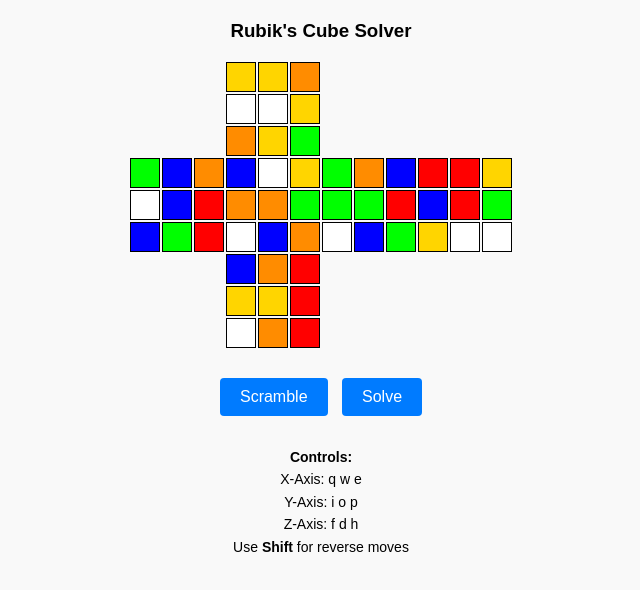
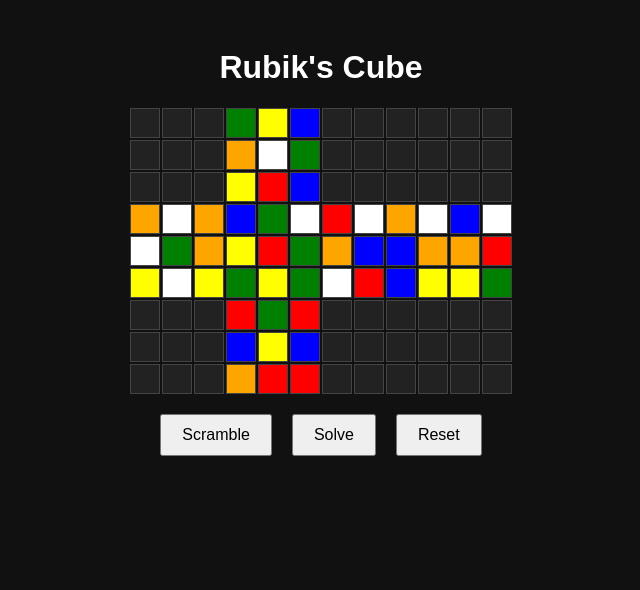
Before and after one commit to SriPoshma21/Rubikcube-Task, a plain HTML site: page index.html in a window 1280 px wide. Both pictures are taken after a click on the button "Scramble". Shown: the whole page, without its empty margins (319-959 px from the left). Drawn offline with Linux system fonts and the light colour scheme.

Commit message:
added solve functionality and made chnages in ui

```diff
--- a/index.html
+++ b/index.html
@@ -1,111 +1,21 @@
 <!DOCTYPE html>
 <html lang="en">
 <head>
-  <meta charset="UTF-8">
+  <meta charset="UTF-8" />
+  <meta name="viewport" content="width=device-width, initial-scale=1.0"/>
   <title>Rubik's Cube Solver</title>
-  <!-- <style>
-    body {
-      font-family: sans-serif;
-      text-align: center;
-      margin: 20px;
-    }
-
-    #cube {
-      margin: 20px auto;
-      display: grid;
-      grid-template-columns: repeat(12, 30px);
-      grid-template-rows: repeat(9, 30px);
-      gap: 2px;
-      justify-content: center;
-    }
-
-    .sticker {
-      width: 30px;
-      height: 30px;
-      border: 1px solid #000;
-    }
-
-    .w { background: white; }
-    .y { background: #FFD500; }
-    .r { background: red; }
-    .o { background: orange; }
-    .g { background: green; }
-    .b { background: blue; }
-
-    button {
-      margin: 5px;
-      padding: 10px 20px;
-    }
-  </style> -->
-  <style>
-  body {
-    font-family: sans-serif;
-    text-align: center;
-    margin: 20px;
-    background-color: #f9f9f9;
-  }
-
-  #cube {
-    display: grid;
-    grid-template-columns: repeat(12, 30px);
-    grid-template-rows: repeat(9, 30px);
-    gap: 2px;
-    margin: 20px auto;
-    width: fit-content;
-  }
-
-  .sticker {
-    width: 30px;
-    height: 30px;
-    border: 1px solid #000;
-    box-sizing: border-box;
-  }
-
-  .w { background: #ffffff; }
-  .y { background: #FFD500; }
-  .r { background: #FF0000; }
-  .o { background: #FF8C00; }
-  .g { background: #00FF00; }
-  .b { background: #0000FF; }
-
-  button {
-    margin: 10px 5px;
-    padding: 10px 20px;
-    font-size: 16px;
-    cursor: pointer;
-    border: none;
-    background-color: #007bff;
-    color: white;
-    border-radius: 4px;
-  }
-
-  button:hover {
-    background-color: #0056b3;
-  }
-
-  h1 {
-    margin-bottom: 10px;
-  }
-
-  p {
-    font-size: 14px;
-    margin-top: 20px;
-    line-height: 1.6;
-  }
-</style>
-
+  <link rel="stylesheet" href="style.css" />
 </head>
 <body>
-  <h3>Rubik's Cube Solver</h3>
-  <div id="cube"></div>
-  <button onclick="scramble()">Scramble</button>
-  <button onclick="solveCube()">Solve</button>
-  <p><b>Controls:</b> <br>
-    X-Axis: q w e <br>
-    Y-Axis: i o p <br>
-    Z-Axis: f d h <br>
-    Use <b>Shift</b> for reverse moves
-  </p>
+  <h1>Rubik's Cube</h1>
+
+  <div id="cube" class="cube-container"></div>
+
+  <div class="controls">
+    <button id="scrambleBtn">Scramble</button>
+    <button id="solveBtn">Solve</button>
+    <button id="resetBtn">Reset</button>
+  </div>
 
   <script src="main.js"></script>
 </body>
--- a/main.js
+++ b/main.js
@@ -1,317 +1,196 @@
-class Cube {
+class RubiksCube {
   constructor() {
     this.faces = {
-      U: Array(9).fill('w'),
-      D: Array(9).fill('y'),
-      F: Array(9).fill('g'),
-      B: Array(9).fill('b'),
-      L: Array(9).fill('o'),
-      R: Array(9).fill('r'),
+      top: Array(9).fill(0), bottom: Array(9).fill(1),
+      front: Array(9).fill(2), back: Array(9).fill(3),
+      right: Array(9).fill(4), left: Array(9).fill(5),
     };
-    this.moves = [];
+    this.colors = ["white", "yellow", "red", "orange", "blue", "green"];
   }
 
-  toString() {
-    return Object.values(this.faces).flat().join('');
+  reset() {
+    this.faces = {
+      top: Array(9).fill(0), bottom: Array(9).fill(1),
+      front: Array(9).fill(2), back: Array(9).fill(3),
+      right: Array(9).fill(4), left: Array(9).fill(5),
+    };
   }
 
-  rotateFace(face, clockwise = true) {
-    const f = this.faces[face];
-    const rotated = clockwise
-      ? [f[6], f[3], f[0], f[7], f[4], f[1], f[8], f[5], f[2]]
-      : [f[2], f[5], f[8], f[1], f[4], f[7], f[0], f[3], f[6]];
-    this.faces[face] = rotated;
+  saveState() {
+    return JSON.parse(JSON.stringify(this.faces));
   }
 
- rotateX(layer, clockwise = true) {
-  const { U, D, F, B, L, R } = this.faces;
+  restoreState(state) {
+    this.faces = JSON.parse(JSON.stringify(state));
+  }
 
-  if (layer === 'R') {
-    this.rotateFace('R', clockwise);
+  rotateFace(f) {
+    const a = this.faces[f], t = [...a];
+    a[0] = t[6]; a[1] = t[3]; a[2] = t[0];
+    a[3] = t[7]; a[4] = t[4]; a[5] = t[1];
+    a[6] = t[8]; a[7] = t[5]; a[8] = t[2];
+  }
 
-    const u = [U[2], U[5], U[8]];
-    const f = [F[2], F[5], F[8]];
-    const d = [D[2], D[5], D[8]];
-    const b = [B[6], B[3], B[0]];
+  R() { this.rotateFace("right");
+    const { top, front, bottom, back } = this.faces;
+    const t = [top[2], top[5], top[8]];
+    [top[2], top[5], top[8]] = [front[2], front[5], front[8]];
+    [front[2], front[5], front[8]] = [bottom[2], bottom[5], bottom[8]];
+    [bottom[2], bottom[5], bottom[8]] = [back[6], back[3], back[0]];
+    [back[6], back[3], back[0]] = t;
+  }
 
-    if (clockwise) {
-      [F[2], F[5], F[8]] = u;
-      [D[2], D[5], D[8]] = f;
-      [B[6], B[3], B[0]] = d;
-      [U[2], U[5], U[8]] = b;
-    } else {
-      [B[6], B[3], B[0]] = u;
-      [D[2], D[5], D[8]] = b;
-      [F[2], F[5], F[8]] = d;
-      [U[2], U[5], U[8]] = f;
+  L() { this.rotateFace("left");
+    const { top, front, bottom, back } = this.faces;
+    const t = [top[0], top[3], top[6]];
+    [top[0], top[3], top[6]] = [back[8], back[5], back[2]];
+    [back[8], back[5], back[2]] = [bottom[0], bottom[3], bottom[6]];
+    [bottom[0], bottom[3], bottom[6]] = [front[0], front[3], front[6]];
+    [front[0], front[3], front[6]] = t;
+  }
+
+  U() { this.rotateFace("top");
+    const { front, right, back, left } = this.faces;
+    const t = front.slice(0, 3);
+    front.splice(0, 3, ...right.slice(0, 3));
+    right.splice(0, 3, ...back.slice(0, 3));
+    back.splice(0, 3, ...left.slice(0, 3));
+    left.splice(0, 3, ...t);
+  }
+
+  D() { this.rotateFace("bottom");
+    const { front, right, back, left } = this.faces;
+    const t = front.slice(6, 9);
+    front.splice(6, 3, ...left.slice(6, 9));
+    left.splice(6, 3, ...back.slice(6, 9));
+    back.splice(6, 3, ...right.slice(6, 9));
+    right.splice(6, 3, ...t);
+  }
+
+  F() { this.rotateFace("front");
+    const { top, left, bottom, right } = this.faces;
+    const t = [top[6], top[7], top[8]];
+    [top[6], top[7], top[8]] = [left[8], left[5], left[2]];
+    [left[8], left[5], left[2]] = [bottom[2], bottom[1], bottom[0]];
+    [bottom[2], bottom[1], bottom[0]] = [right[0], right[3], right[6]];
+    [right[0], right[3], right[6]] = t;
+  }
+
+  B() { this.rotateFace("back");
+    const { top, right, bottom, left } = this.faces;
+    const t = [top[0], top[1], top[2]];
+    [top[0], top[1], top[2]] = [right[2], right[5], right[8]];
+    [right[2], right[5], right[8]] = [bottom[8], bottom[7], bottom[6]];
+    [bottom[8], bottom[7], bottom[6]] = [left[6], left[3], left[0]];
+    [left[6], left[3], left[0]] = t;
+  }
+
+  executeMove(m) {
+    const move = m.replace("'", "");
+    for (let i = 0; i < (m.includes("'") ? 3 : 1); i++) {
+      this[move]();
     }
   }
 
-  else if (layer === 'L') {
-    this.rotateFace('L', clockwise);
-
-    const u = [U[0], U[3], U[6]];
-    const f = [F[0], F[3], F[6]];
-    const d = [D[0], D[3], D[6]];
-    const b = [B[8], B[5], B[2]];
-
-    if (clockwise) {
-      [F[0], F[3], F[6]] = u;
-      [D[0], D[3], D[6]] = f;
-      [B[8], B[5], B[2]] = d;
-      [U[0], U[3], U[6]] = b;
-    } else {
-      [B[8], B[5], B[2]] = u;
-      [D[0], D[3], D[6]] = b;
-      [F[0], F[3], F[6]] = d;
-      [U[0], U[3], U[6]] = f;
+  generateScramble() {
+    const moves = ["R", "R'", "L", "L'", "U", "U'", "D", "D'", "F", "F'", "B", "B'"];
+    const scramble = [];
+    for (let i = 0; i < 20; i++) {
+      scramble.push(moves[Math.floor(Math.random() * moves.length)]);
     }
+    scramble.forEach(m => this.executeMove(m));
+    return scramble;
   }
 
-  else if (layer === 'M') {
-    const u = [U[1], U[4], U[7]];
-    const f = [F[1], F[4], F[7]];
-    const d = [D[1], D[4], D[7]];
-    const b = [B[7], B[4], B[1]];
+  getSolution(scramble) {
+    return scramble.slice().reverse().map(m => m.includes("'") ? m[0] : m + "'");
+  }
+}
 
-    if (clockwise) {
-      [F[1], F[4], F[7]] = u;
-      [D[1], D[4], D[7]] = f;
-      [B[7], B[4], B[1]] = d;
-      [U[1], U[4], U[7]] = b;
-    } else {
-      [B[7], B[4], B[1]] = u;
-      [D[1], D[4], D[7]] = b;
-      [F[1], F[4], F[7]] = d;
-      [U[1], U[4], U[7]] = f;
+class CubeUI {
+  constructor() {
+    this.cube = new RubiksCube();
+    this.scramble = [];
+    this.solution = [];
+    this.states = [];
+    this.index = 0;
+
+    this.init();
+    this.render();
+  }
+
+  init() {
+    this.cubeElement = document.getElementById("cube");
+    document.getElementById("scrambleBtn").onclick = () => this.scrambleCube();
+    document.getElementById("solveBtn").onclick = () => this.solveCube();
+    document.getElementById("resetBtn").onclick = () => this.resetCube();
+  }
+
+  scrambleCube() {
+    this.cube.reset();
+    this.scramble = this.cube.generateScramble();
+    this.solution = this.cube.getSolution(this.scramble);
+    this.states = [this.cube.saveState()];
+    for (const move of this.solution) {
+      this.cube.executeMove(move);
+      this.states.push(this.cube.saveState());
+    }
+    this.cube.restoreState(this.states[0]);
+    this.index = 0;
+    this.render();
+  }
+
+  solveCube() {
+    if (!this.states.length) return;
+    const step = () => {
+      if (this.index < this.solution.length) {
+        this.index++;
+        this.cube.restoreState(this.states[this.index]);
+        this.render();
+        setTimeout(step, 300);
+      }
+    };
+    step();
+  }
+
+  resetCube() {
+    this.cube.reset();
+    this.scramble = [];
+    this.solution = [];
+    this.states = [];
+    this.index = 0;
+    this.render();
+  }
+
+  render() {
+    this.cubeElement.innerHTML = "";
+    const layout = [
+      ["", "", "", "top", "top", "top", "", "", "", "", "", ""],
+      ["", "", "", "top", "top", "top", "", "", "", "", "", ""],
+      ["", "", "", "top", "top", "top", "", "", "", "", "", ""],
+      ["left", "left", "left", "front", "front", "front", "right", "right", "right", "back", "back", "back"],
+      ["left", "left", "left", "front", "front", "front", "right", "right", "right", "back", "back", "back"],
+      ["left", "left", "left", "front", "front", "front", "right", "right", "right", "back", "back", "back"],
+      ["", "", "", "bottom", "bottom", "bottom", "", "", "", "", "", ""],
+      ["", "", "", "bottom", "bottom", "bottom", "", "", "", "", "", ""],
+      ["", "", "", "bottom", "bottom", "bottom", "", "", "", "", "", ""],
+    ];
+
+    const counts = { top: 0, bottom: 0, front: 0, back: 0, left: 0, right: 0 };
+    for (let r = 0; r < 9; r++) {
+      for (let c = 0; c < 12; c++) {
+        const face = layout[r][c];
+        const div = document.createElement("div");
+        if (!face) {
+          div.className = "face empty";
+        } else {
+          const color = this.cube.colors[this.cube.faces[face][counts[face]++]];
+          div.className = `face ${color}`;
+        }
+        this.cubeElement.appendChild(div);
+      }
     }
   }
 }
 
-
-  rotateY(layer, clockwise = true) {
-  const { U, D, F, B, L, R } = this.faces;
-
-  if (layer === 'U') {
-    this.rotateFace('U', clockwise);
-
-    const f = F.slice(0, 3);
-    const r = R.slice(0, 3);
-    const b = B.slice(0, 3);
-    const l = L.slice(0, 3);
-
-    if (clockwise) {
-      [R[0], R[1], R[2]] = f;
-      [B[0], B[1], B[2]] = r;
-      [L[0], L[1], L[2]] = b;
-      [F[0], F[1], F[2]] = l;
-    } else {
-      [L[0], L[1], L[2]] = f;
-      [B[0], B[1], B[2]] = l;
-      [R[0], R[1], R[2]] = b;
-      [F[0], F[1], F[2]] = r;
-    }
-  }
-
-  else if (layer === 'D') {
-    this.rotateFace('D', clockwise);
-
-    const f = F.slice(6, 9);
-    const r = R.slice(6, 9);
-    const b = B.slice(6, 9);
-    const l = L.slice(6, 9);
-
-    if (clockwise) {
-      [R[6], R[7], R[8]] = f;
-      [B[6], B[7], B[8]] = r;
-      [L[6], L[7], L[8]] = b;
-      [F[6], F[7], F[8]] = l;
-    } else {
-      [L[6], L[7], L[8]] = f;
-      [B[6], B[7], B[8]] = l;
-      [R[6], R[7], R[8]] = b;
-      [F[6], F[7], F[8]] = r;
-    }
-  }
-
-  else if (layer === 'E') {
-    const f = [F[3], F[4], F[5]];
-    const r = [R[3], R[4], R[5]];
-    const b = [B[3], B[4], B[5]];
-    const l = [L[3], L[4], L[5]];
-
-    if (clockwise) {
-      [R[3], R[4], R[5]] = f;
-      [B[3], B[4], B[5]] = r;
-      [L[3], L[4], L[5]] = b;
-      [F[3], F[4], F[5]] = l;
-    } else {
-      [L[3], L[4], L[5]] = f;
-      [B[3], B[4], B[5]] = l;
-      [R[3], R[4], R[5]] = b;
-      [F[3], F[4], F[5]] = r;
-    }
-  }
-}
-
-rotateZ(layer, clockwise = true) {
-  const { U, D, F, B, L, R } = this.faces;
-
-  if (layer === 'F') {
-    this.rotateFace('F', clockwise);
-
-    const u = [U[6], U[7], U[8]];
-    const r = [R[0], R[3], R[6]];
-    const d = [D[2], D[1], D[0]];
-    const l = [L[8], L[5], L[2]];
-
-    if (clockwise) {
-      [R[0], R[3], R[6]] = u;
-      [D[0], D[1], D[2]] = r.reverse();
-      [L[2], L[5], L[8]] = d;
-      [U[6], U[7], U[8]] = l.reverse();
-    } else {
-      [L[2], L[5], L[8]] = u.reverse();
-      [D[0], D[1], D[2]] = l;
-      [R[0], R[3], R[6]] = d.reverse();
-      [U[6], U[7], U[8]] = r;
-    }
-  }
-
-  else if (layer === 'B') {
-    this.rotateFace('B', clockwise);
-
-    const u = [U[2], U[1], U[0]];
-    const r = [R[2], R[5], R[8]];
-    const d = [D[6], D[7], D[8]];
-    const l = [L[0], L[3], L[6]];
-
-    if (clockwise) {
-      [L[0], L[3], L[6]] = u;
-      [D[6], D[7], D[8]] = l.reverse();
-      [R[2], R[5], R[8]] = d;
-      [U[0], U[1], U[2]] = r.reverse();
-    } else {
-      [R[2], R[5], R[8]] = u.reverse();
-      [D[6], D[7], D[8]] = r;
-      [L[0], L[3], L[6]] = d.reverse();
-      [U[0], U[1], U[2]] = l;
-    }
-  }
-
-  else if (layer === 'S') {
-    const u = [U[3], U[4], U[5]];
-    const r = [R[1], R[4], R[7]];
-    const d = [D[5], D[4], D[3]];
-    const l = [L[7], L[4], L[1]];
-
-    if (clockwise) {
-      [R[1], R[4], R[7]] = u;
-      [D[3], D[4], D[5]] = r.reverse();
-      [L[1], L[4], L[7]] = d;
-      [U[3], U[4], U[5]] = l.reverse();
-    } else {
-      [L[1], L[4], L[7]] = u.reverse();
-      [D[3], D[4], D[5]] = l;
-      [R[1], R[4], R[7]] = d.reverse();
-      [U[3], U[4], U[5]] = r;
-    }
-  }
-}
-
-
-  makeMove(key, reverse = false) {
-    const moveMap = {
-      q: () => this.rotateX('L', !reverse),
-      w: () => this.rotateX('M', !reverse),
-      e: () => this.rotateX('R', !reverse),
-      i: () => this.rotateY('U', !reverse),
-      o: () => this.rotateY('E', !reverse),
-      p: () => this.rotateY('D', !reverse),
-      f: () => this.rotateZ('F', !reverse),
-      d: () => this.rotateZ('S', !reverse),
-      h: () => this.rotateZ('B', !reverse),
-    };
-    if (moveMap[key]) {
-      moveMap[key]();
-      this.moves.push(key + (reverse ? "'" : ''));
-      renderCube();
-    }
-  }
-
-  scramble() {
-    const keys = ['q', 'w', 'e', 'i', 'o', 'p', 'f', 'd', 'h'];
-    for (let i = 0; i < 20; i++) {
-      const key = keys[Math.floor(Math.random() * keys.length)];
-      this.makeMove(key, Math.random() > 0.5);
-    }
-  }
-
- solve() {
-  this.faces = {
-    U: Array(9).fill('w'),
-    D: Array(9).fill('y'),
-    F: Array(9).fill('g'),
-    B: Array(9).fill('b'),
-    L: Array(9).fill('o'),
-    R: Array(9).fill('r'),
-  };
-  this.moves = [];
-  alert("Cube reset to solved state (stub solver).");
-}
-
-
-}
-
-const cube = new Cube();
-
-function renderCube() {
-  const cubeNet = document.getElementById('cube');
-  cubeNet.innerHTML = ''; // Clear existing stickers
-
-  const layout = [
-    { face: 'U', startRow: 0, startCol: 3 },
-    { face: 'L', startRow: 3, startCol: 0 },
-    { face: 'F', startRow: 3, startCol: 3 },
-    { face: 'R', startRow: 3, startCol: 6 },
-    { face: 'B', startRow: 3, startCol: 9 },
-    { face: 'D', startRow: 6, startCol: 3 },
-  ];
-
-  // Fill the grid with empty cells
-  for (let i = 0; i < 12 * 9; i++) {
-    const div = document.createElement('div');
-    cubeNet.appendChild(div);
-  }
-
-  layout.forEach(({ face, startRow, startCol }) => {
-    const stickers = cube.faces[face];
-    stickers.forEach((color, i) => {
-      const row = startRow + Math.floor(i / 3);
-      const col = startCol + (i % 3);
-      const index = row * 12 + col;
-      const cell = cubeNet.children[index];
-      cell.className = `sticker ${color}`;
-    });
-  });
-}
-
-
-function scramble() {
-  cube.scramble();
-  // renderCube();
-}
-
-function solveCube() {
-  cube.solve();
-  renderCube();
-}
-
-document.addEventListener('keydown', (e) => {
-  const key = e.key.toLowerCase();
-  if ("qweiopfdh".includes(key)) {
-    cube.makeMove(key, e.shiftKey);
-  }
-});
-
-renderCube()
+document.addEventListener("DOMContentLoaded", () => new CubeUI());
--- /dev/null
+++ b/style.css
@@ -0,0 +1,46 @@
+body {
+  font-family: Arial, sans-serif;
+  text-align: center;
+  background: #111;
+  color: white;
+  padding: 20px;
+}
+
+.cube-container {
+  display: grid;
+  grid-template-columns: repeat(12, 30px);
+  grid-template-rows: repeat(9, 30px);
+  gap: 2px;
+  justify-content: center;
+  margin-bottom: 20px;
+}
+
+.face {
+  width: 30px;
+  height: 30px;
+  border: 1px solid #444;
+  box-sizing: border-box;
+}
+
+.empty {
+  background: #222;
+}
+
+.white { background: white; }
+.yellow { background: yellow; }
+.red    { background: red; }
+.orange { background: orange; }
+.blue   { background: blue; }
+.green  { background: green; }
+
+.controls {
+  display: flex;
+  justify-content: center;
+  gap: 20px;
+}
+
+button {
+  padding: 10px 20px;
+  font-size: 16px;
+  cursor: pointer;
+}
```
